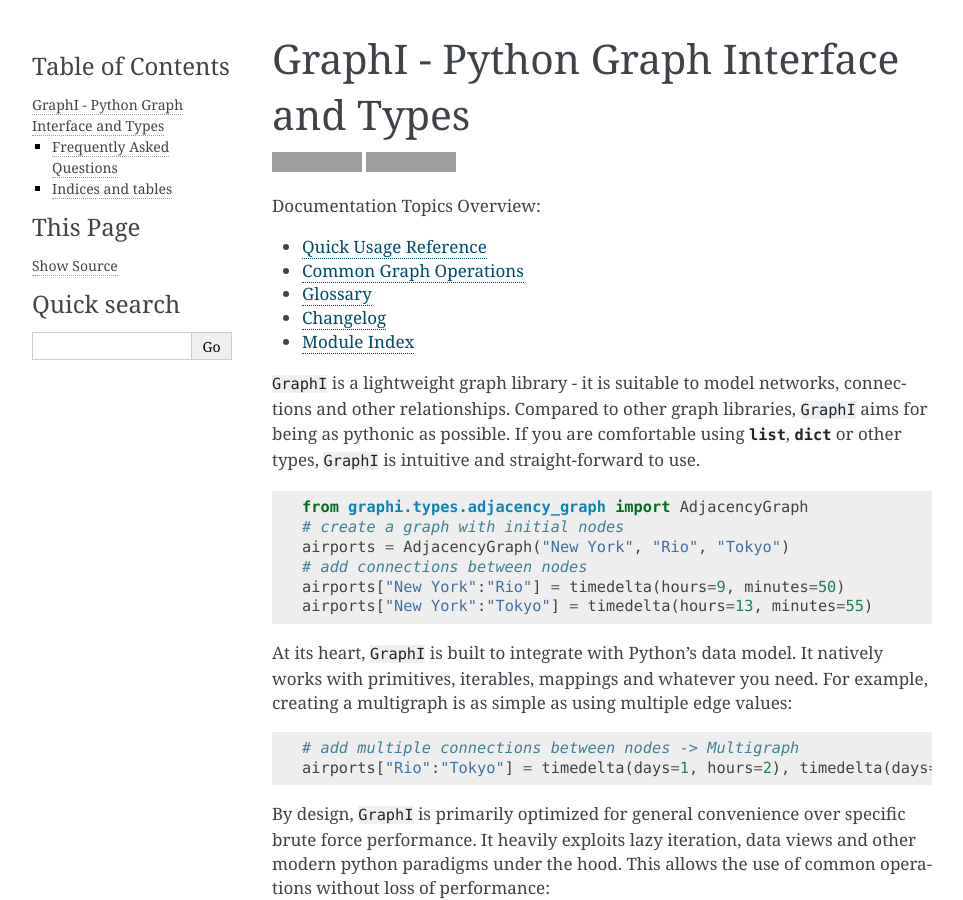
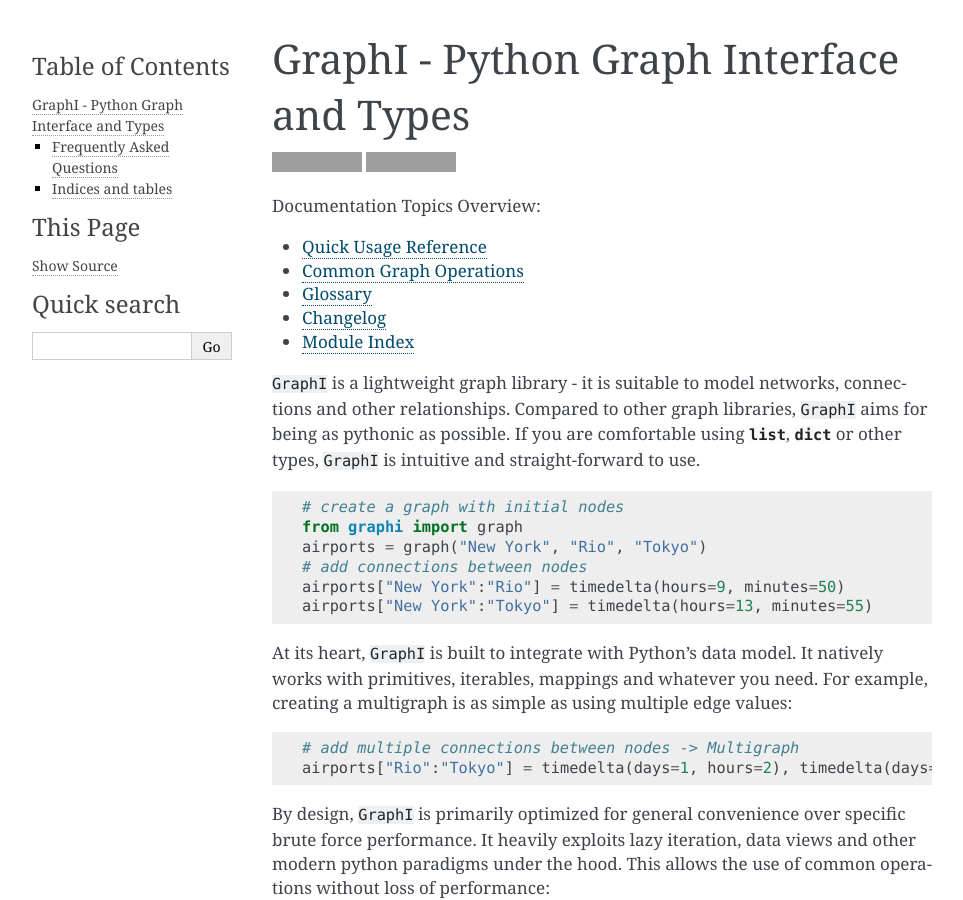
Before and after one commit to MaineKuehn/graphi, a Sphinx documentation site: the page built from docs/index.rst, in a window 1280 px wide and 900 px high. Shown: the whole window, without its empty margins (148-1111 px from the left). Built offline with Sphinx 7.4.7, drawn with Linux system fonts in a browser that asks for light colours; formulas are drawn with MathJax 3; grey boxes are pictures that could not be loaded.

Commit message:
[docs] added description of top level package elements

```diff
--- a/docs/index.rst
+++ b/docs/index.rst
@@ -31,9 +31,9 @@ If you are comfortable using :py:class:`list`, :py:class:`dict` or other types,
 
 .. code::
 
-    from graphi.types.adjacency_graph import AdjacencyGraph
     # create a graph with initial nodes
-    airports = AdjacencyGraph("New York", "Rio", "Tokyo")
+    from graphi import graph
+    airports = graph("New York", "Rio", "Tokyo")
     # add connections between nodes
     airports["New York":"Rio"] = timedelta(hours=9, minutes=50)
     airports["New York":"Tokyo"] = timedelta(hours=13, minutes=55)
```
Also changed, not shown: graphi/__init__.py (+30 -7 lines).
